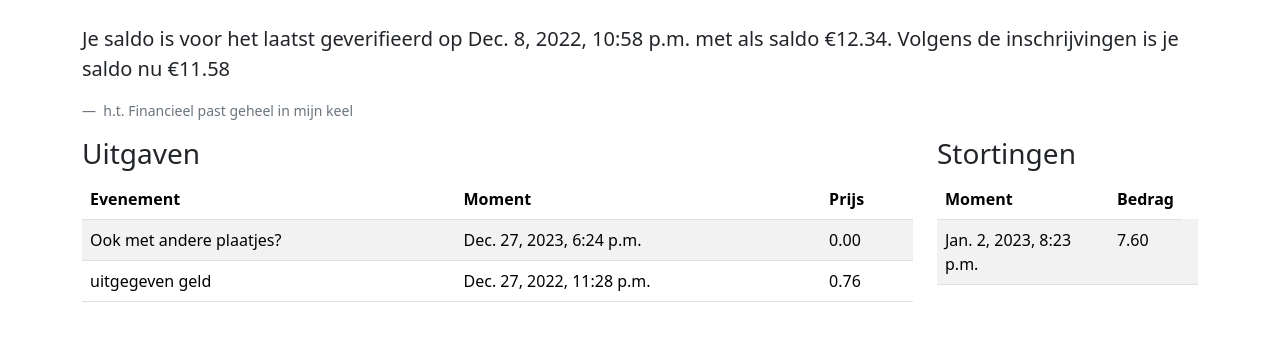
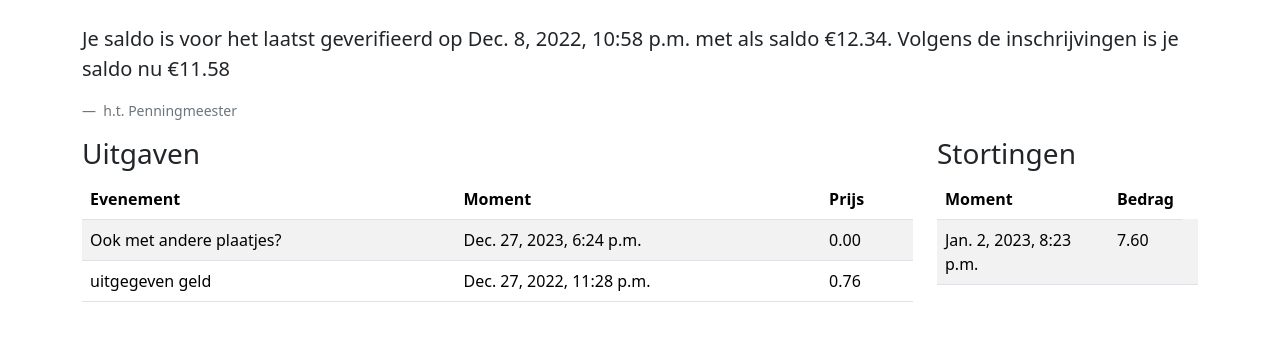
Before and after one commit to Renzed/TankStation, a Django app: page /centjes/ in a window 1280 px wide. Shown: the part 56-397 px from the top of the page. Run offline with Django 4.2, Linux system fonts and the light colour scheme; a user stored in the database is signed in; data comes from the database, SQL or seed files in the repository.

Commit message:
Update index.html

```diff
--- a/TankStation/geldzaken/templates/index.html
+++ b/TankStation/geldzaken/templates/index.html
@@ -7,7 +7,7 @@
             <p>Je saldo is voor het laatst geverifieerd op {{ ver_datum }} met als saldo €{{ ver_saldo }}. Volgens de inschrijvingen is je saldo nu €{{ saldo }}</p>
         </blockquote>
         <figcaption class="blockquote-footer">
-            h.t. Financieel past geheel in mijn keel
+            h.t. Penningmeester
         </figcaption>
     </div>
     <div class="row">
```
